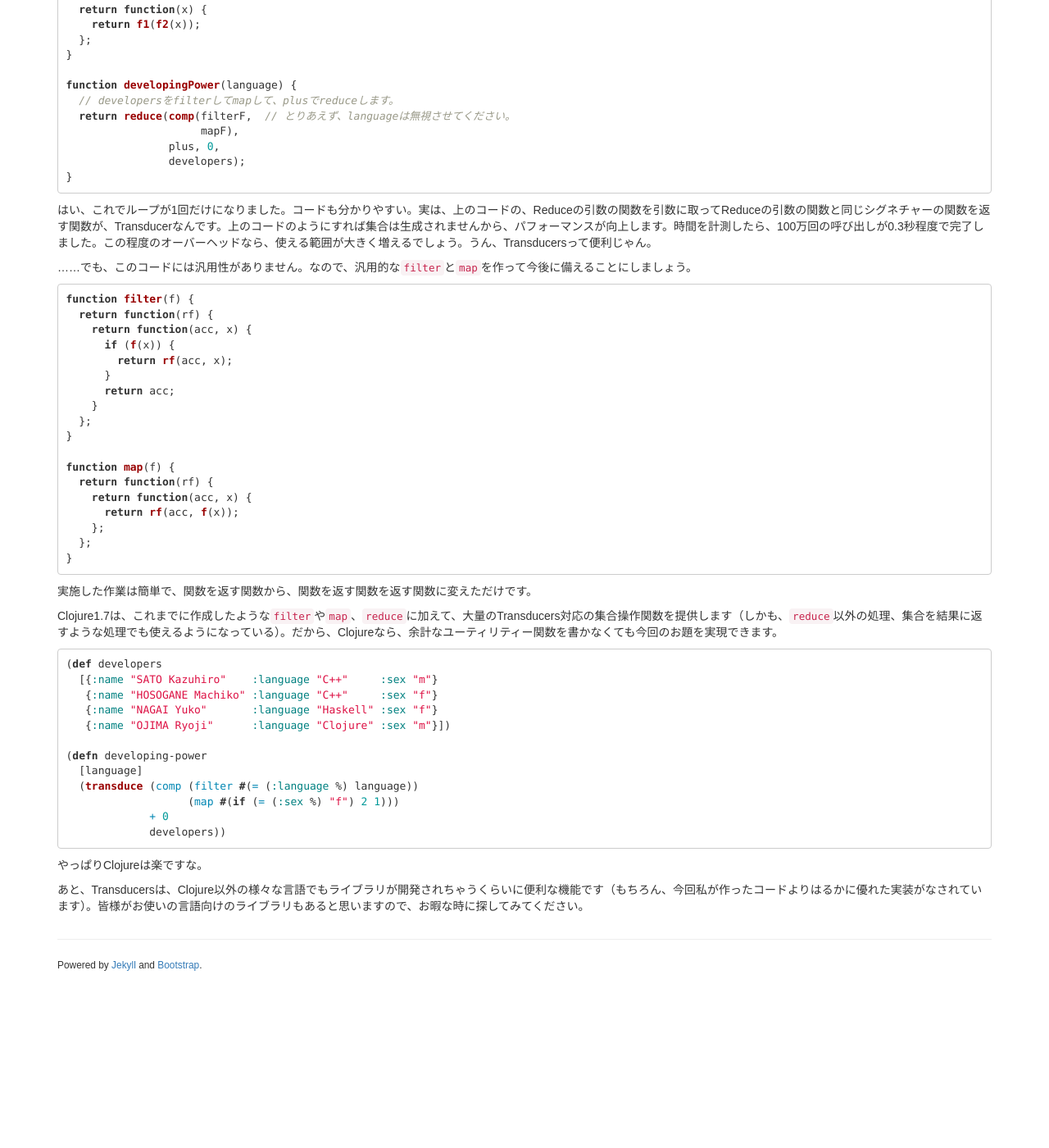
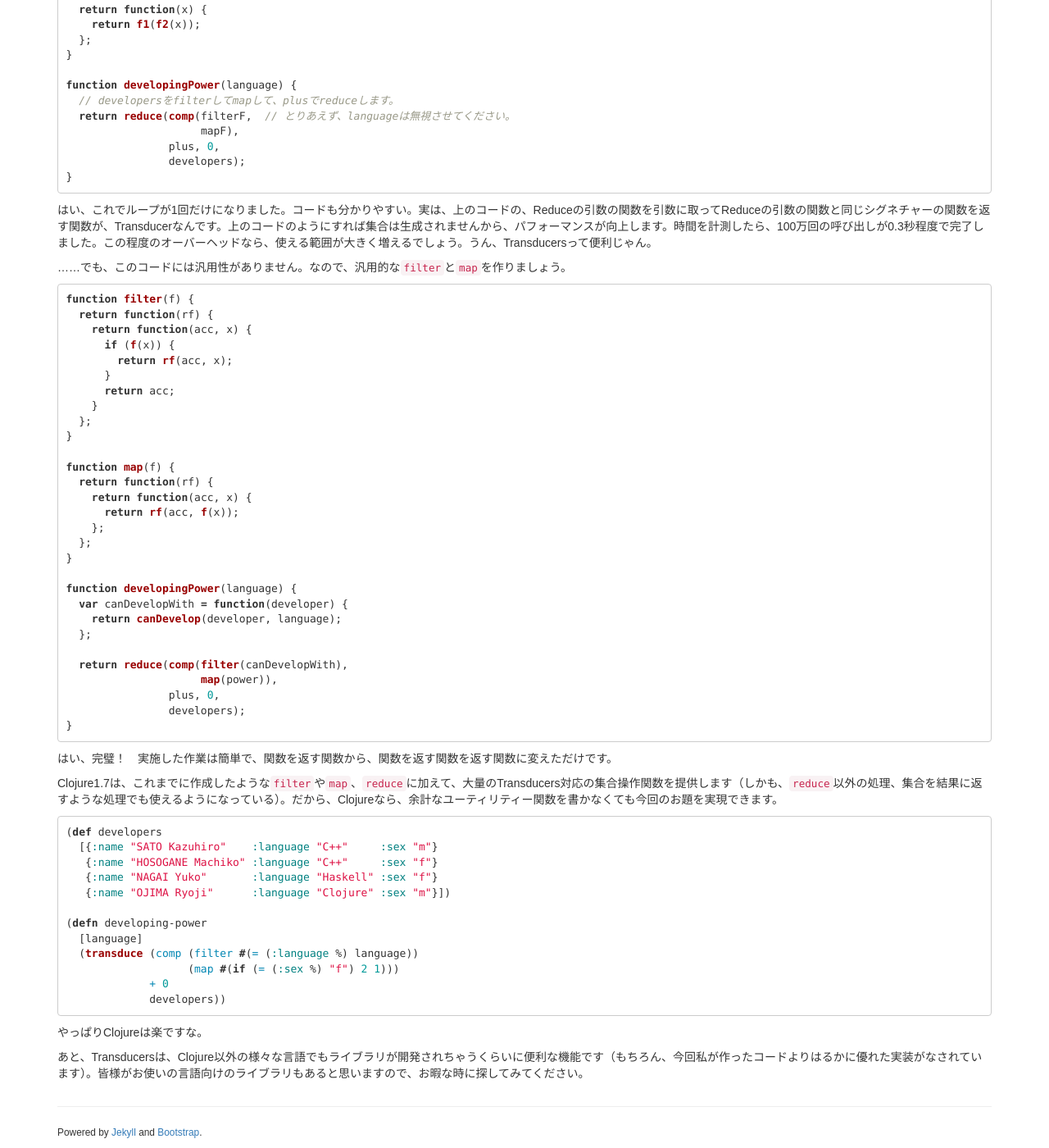
Before and after one commit to tail-island/tail-island.github.io, a Jekyll site: the page built from _posts/2016-04-07-transducers.md, in a window 1280 px wide and 1400 px high, scrolled down 2861 px. Shown: the whole window at 82% size. Built offline with Jekyll 4.4.1, drawn with Linux system fonts in a browser that asks for light colours; Markdown is read by kramdown in place of the engine named in the settings; before the commit the page ends 4057 px from its top, so only the background shows below that.

Commit message:
A post for transducers is added.

````diff
--- a/_posts/2016-04-07-transducers.md
+++ b/_posts/2016-04-07-transducers.md
@@ -166,7 +166,7 @@ function developingPower(language) {
 
 はい、これでループが1回だけになりました。コードも分かりやすい。実は、上のコードの、Reduceの引数の関数を引数に取ってReduceの引数の関数と同じシグネチャーの関数を返す関数が、Transducerなんです。上のコードのようにすれば集合は生成されませんから、パフォーマンスが向上します。時間を計測したら、100万回の呼び出しが0.3秒程度で完了しました。この程度のオーバーヘッドなら、使える範囲が大きく増えるでしょう。うん、Transducersって便利じゃん。
 
-……でも、このコードには汎用性がありません。なので、汎用的な`filter`と`map`を作って今後に備えることにしましょう。
+……でも、このコードには汎用性がありません。なので、汎用的な`filter`と`map`を作りましょう。
 
 ```javascript
 function filter(f) {
@@ -187,9 +187,20 @@ function map(f) {
     };
   };
 }
+
+function developingPower(language) {
+  var canDevelopWith = function(developer) {
+    return canDevelop(developer, language);
+  };
+
+  return reduce(comp(filter(canDevelopWith),
+                     map(power)),
+                plus, 0,
+                developers);
+}
 ```
 
-実施した作業は簡単で、関数を返す関数から、関数を返す関数を返す関数に変えただけです。
+はい、完璧！　実施した作業は簡単で、関数を返す関数から、関数を返す関数を返す関数に変えただけです。
 
 Clojure1.7は、これまでに作成したような`filter`や`map`、`reduce`に加えて、大量のTransducers対応の集合操作関数を提供します（しかも、`reduce`以外の処理、集合を結果に返すような処理でも使えるようになっている）。だから、Clojureなら、余計なユーティリティー関数を書かなくても今回のお題を実現できます。
 
````
